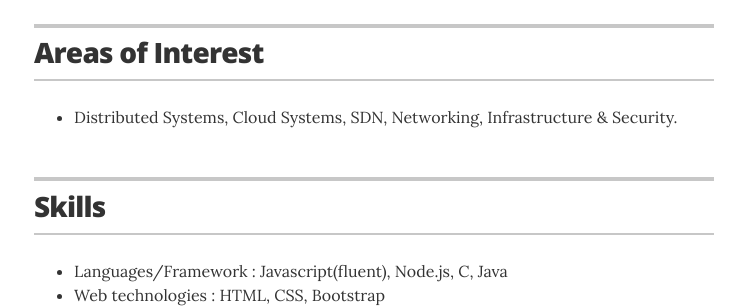
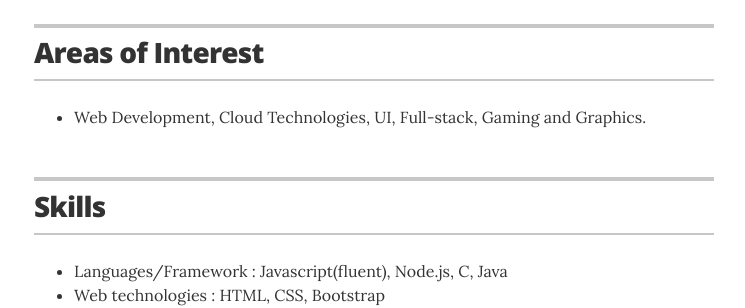
Before and after one commit to sanketgawaderepo/resume, a Jekyll site: the page built from index.html, in a window 1280 px wide and 900 px high. Shown: the part 361-669 px from the top of the window, without its empty margins (266-1011 px from the left). Built offline with Jekyll 4.4.1, drawn with Linux system fonts in a browser that asks for light colours.

Commit message:
Update interests.yml

```diff
--- a/_data/interests.yml
+++ b/_data/interests.yml
@@ -1,3 +1,3 @@
 # Interests
-- description: Distributed Systems, Cloud Systems, SDN, Networking, Infrastructure & Security.
+- description: Web Development, Cloud Technologies, UI, Full-stack, Gaming and Graphics.
 #- description: Cloud Systems
```
